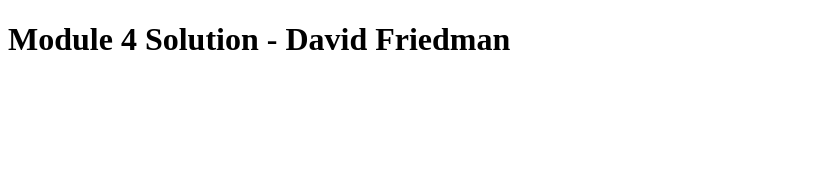
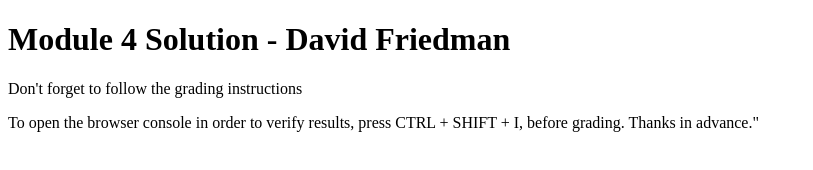
Before and after one commit to mrdfriedman/module4-solution, a plain HTML site: page index.html in a window 1280 px wide. Shown: the whole page, without its empty margins (0-813 px from the left). Drawn offline with Linux system fonts and the light colour scheme.

Commit message:
Give instructions to graders

```diff
--- a/index.html
+++ b/index.html
@@ -12,5 +12,7 @@
 </head>
 <body>
   <h1>Module 4 Solution - David Friedman</h1>
+  <p>Don't forget to follow the grading instructions</p>
+  <p>To open the browser console in order to verify results, press CTRL + SHIFT + I, before grading. Thanks in advance."</p>
 </body>
 </html>
```
